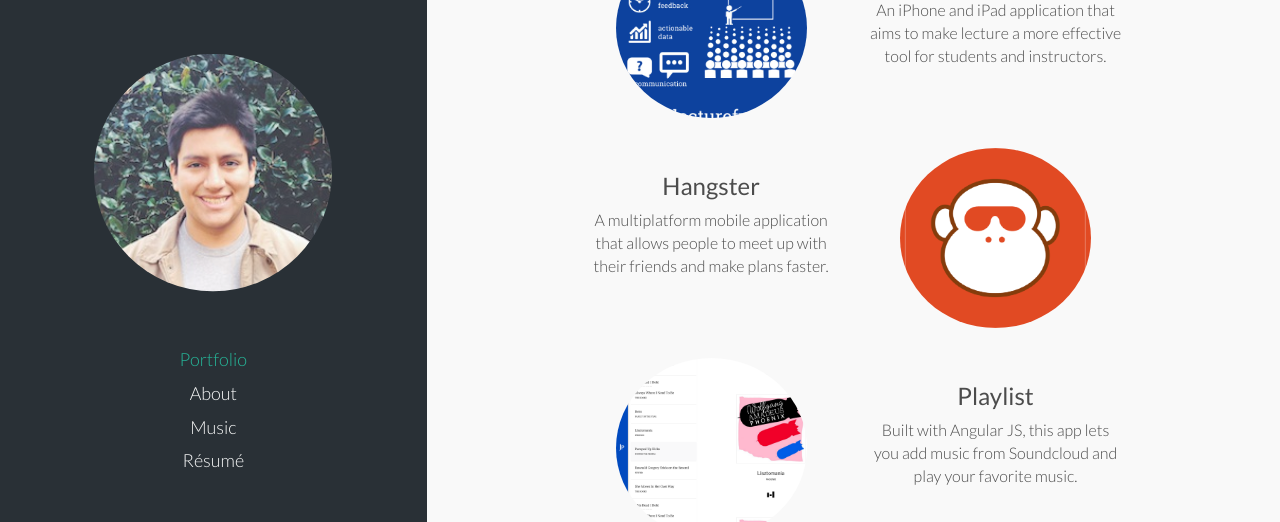
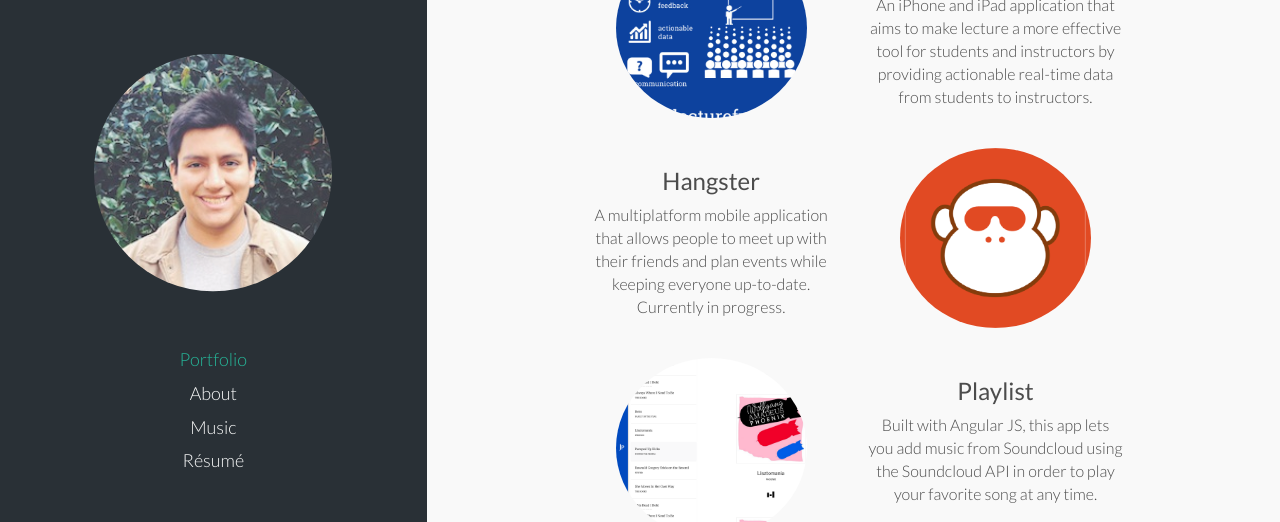
Before and after one commit to jposadas/portfolio, a plain HTML site: page index.html in a window 1280 px wide. Shown: the part 117-639 px from the top of the page. Drawn offline with nearby package versions, Linux system fonts and the light colour scheme; a web font is replaced by a local one.

Commit message:
last commit

```diff
--- a/custom.css
+++ b/custom.css
@@ -142,7 +142,7 @@ html, body {
 }
 
 .main-content .template .project-description {
-    padding-top: 20px;
+    padding-top: 15px;
 }
 
 .template {
--- a/index.html
+++ b/index.html
@@ -93,13 +93,13 @@
               </div>
               <div class="col-md-6 project-description">
                 <h3>Electurefy</h3>
-                <p>An iPhone and iPad application that aims to make lecture a more effective tool for students and instructors.</p>
+                <p>An iPhone and iPad application that aims to make lecture a more effective tool for students and instructors by providing actionable real-time data from students to instructors.</p>
               </div>
             </div>
             <div class="row">
               <div class="col-md-6 project-description">
                 <h3 class="title">Hangster</h3>
-                <p>A multiplatform mobile application that allows people to meet up with their friends and make plans faster.</p>
+                <p>A multiplatform mobile application that allows people to meet up with their friends and plan events while keeping everyone up-to-date. Currently in progress.</p>
               </div>
               <div class="col-md-6">
                 <a href="http://hangster.io" target="_blank">
@@ -127,7 +127,7 @@
               </div>
               <div class="col-md-6 project-description">
                 <h3>Playlist</h3>
-                <p>Built with Angular JS, this app lets you add music from Soundcloud and play your favorite music.</p>
+                <p>Built with Angular JS, this app lets you add music from Soundcloud using the Soundcloud API in order to play your favorite song at any time.</p>
               </div>
             </div>
           </div>
```
Also changed, not shown: images/peru.jpg, images/stanford.jpg.
